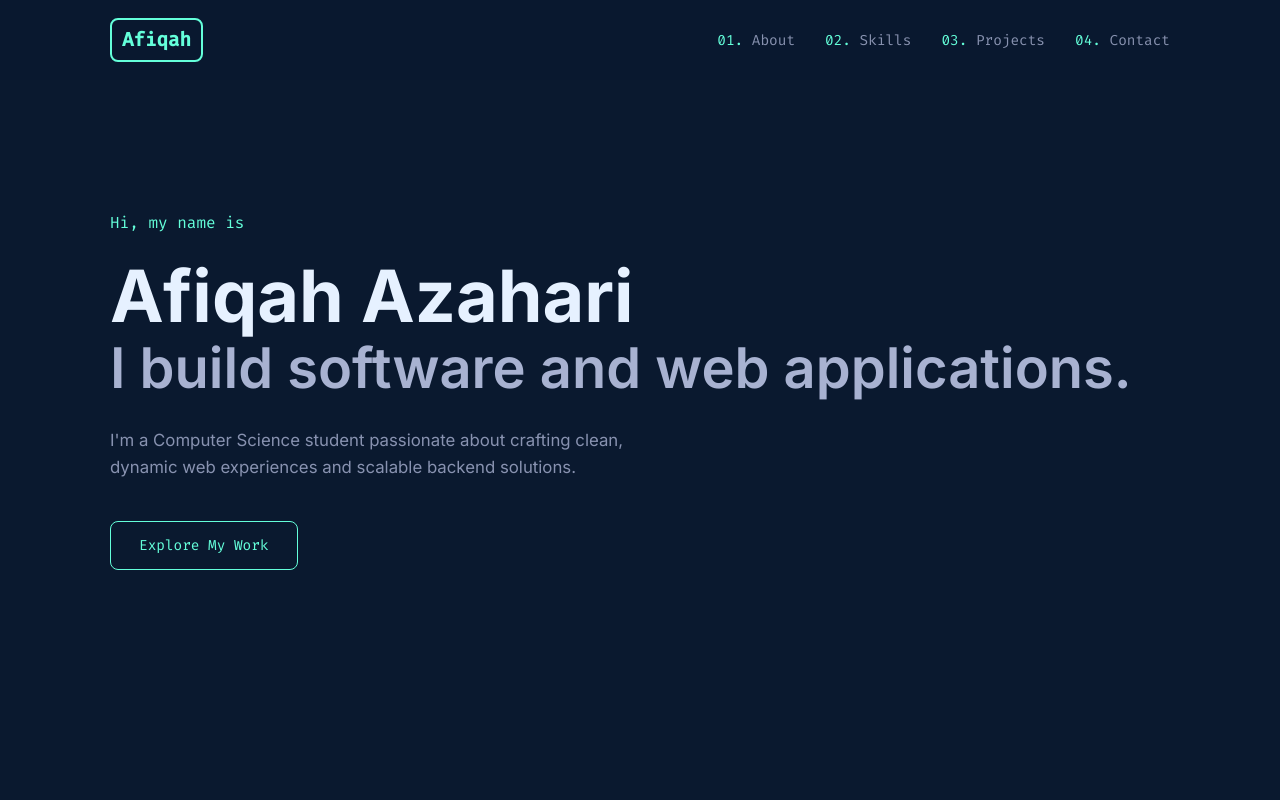
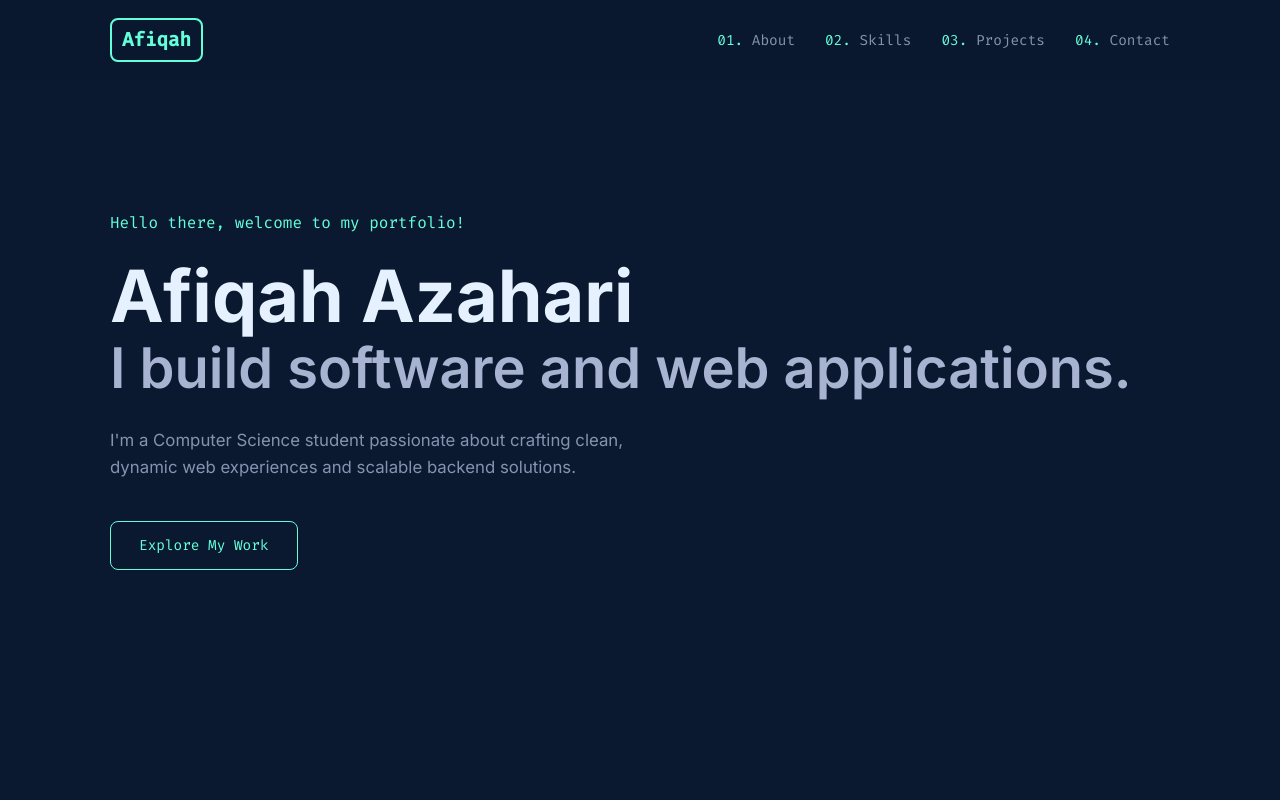
Before and after one commit to afiqahAzhri/afiqah-portfolio, a plain HTML site: page index.html in a window 1280 px wide. Shown: the top 800 px of the page. Drawn offline with Linux system fonts and the light colour scheme.

Commit message:
Modify hero greeting and add Android Studio skill
Updated the hero greeting text and added a new skill (Android Studio) in the skills section.

```diff
--- a/index.html
+++ b/index.html
@@ -34,7 +34,7 @@
 
   <!-- HERO SECTION -->
   <section id="hero">
-    <span class="hero-greeting">Hi, my name is</span>
+    <span class="hero-greeting">Hello there, welcome to my portfolio!</span>
     <h1 class="hero-name">Afiqah Azahari</h1>
     <h2 class="hero-subtitle">I build software and web applications.</h2>
     <p class="hero-desc">
@@ -101,6 +101,7 @@
           <span class="skill-tag">Command Line</span>
           <span class="skill-tag">Figma</span>
           <span class="skill-tag">GitHub Pages</span>
+          <span class="skill-tag">Android Studio</span>
         </div>
       </div>
 
```
